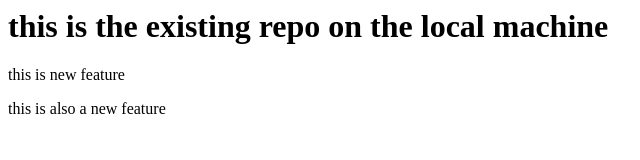
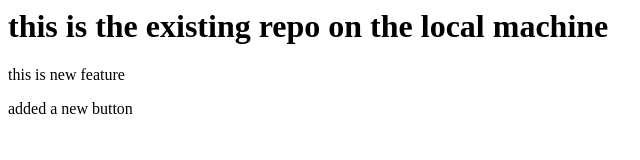
Before and after one commit to GaneshGupta3/existing_repo, a plain HTML site: page index.html in a window 1280 px wide. Shown: the full height of the page, 0-640 px from the left. Drawn offline with Linux system fonts and the light colour scheme.

```diff
--- a/index.html
+++ b/index.html
@@ -1,3 +1,3 @@
 <h1>this is the existing repo on the local machine</h1>
 <p>this is new feature</p>
-<p>this is also a new feature</p>
+<p>added a new button</p>
```
